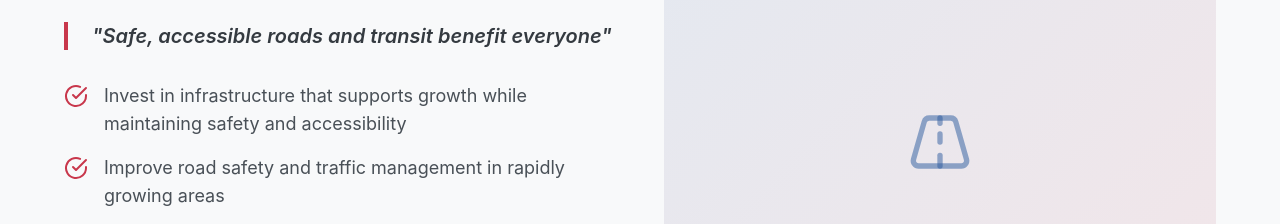
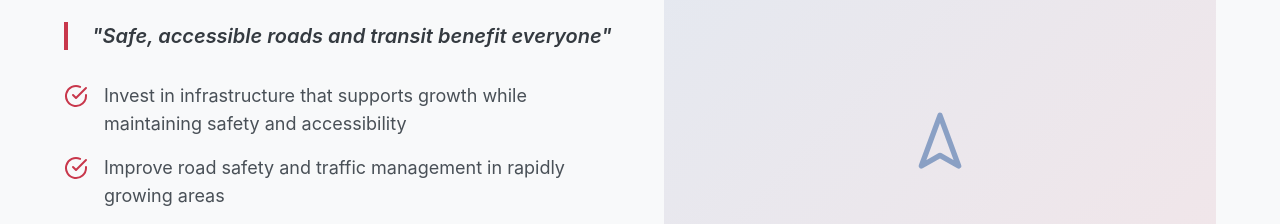
Before and after one commit to fabian-almiron/celeste-johnson, a Next.js app: page /issues in a window 1280 px wide. Shown: the part 2695-2919 px from the top of the page. Built offline with nearby package versions, Linux system fonts and the light colour scheme.

Commit message:
Fix icon imports: rename Home to HomeIcon, replace Road with Navigation2

```diff
--- a/app/issues/page.tsx
+++ b/app/issues/page.tsx
@@ -1,6 +1,6 @@
 import IssueCard from '@/components/IssueCard';
 import { Metadata } from 'next';
-import { Trees, Scale, Home, Road, Users } from 'lucide-react';
+import { Trees, Scale, Home as HomeIcon, Navigation2, Users } from 'lucide-react';
 
 export const metadata: Metadata = {
   title: 'Issues & Priorities | Celeste Johnson for Utah House District 59',
@@ -56,7 +56,7 @@ export default function IssuesPage() {
 
       {/* Issue 3: Affordable Housing */}
       <IssueCard
-        icon={<Home size={64} />}
+        icon={<HomeIcon size={64} />}
         title="Affordable Housing"
         quote="Everyone deserves a place to call home in the community they love"
         points={[
@@ -71,7 +71,7 @@ export default function IssuesPage() {
 
       {/* Issue 4: Transportation & Infrastructure */}
       <IssueCard
-        icon={<Road size={64} />}
+        icon={<Navigation2 size={64} />}
         title="Transportation & Infrastructure"
         quote="Safe, accessible roads and transit benefit everyone"
         points={[
--- a/app/page.tsx
+++ b/app/page.tsx
@@ -2,9 +2,9 @@ import Hero from '@/components/Hero';
 import PriorityCard from '@/components/PriorityCard';
 import NewsletterSignup from '@/components/NewsletterSignup';
 import Link from 'next/link';
-import { Trees, Home, Road, ArrowRight } from 'lucide-react';
+import { Trees, Home as HomeIcon, Navigation2, ArrowRight } from 'lucide-react';
 
-export default function Home() {
+export default function HomePage() {
   return (
     <>
       <Hero />
@@ -67,12 +67,12 @@ export default function Home() {
                 description="Protect our farmland and open spaces from overdevelopment. Preserve the rural character that defines our community and maintains our quality of life."
               />
               <PriorityCard
-                icon={<Home size={48} />}
+                icon={<HomeIcon size={48} />}
                 title="Local Control & Smart Growth"
                 description="Empower local governments to make decisions about their own communities. Resist state overreach and ensure residents have a voice in development."
               />
               <PriorityCard
-                icon={<Road size={48} />}
+                icon={<Navigation2 size={48} />}
                 title="Infrastructure & Housing"
                 description="Support responsible infrastructure investment and diverse housing options that serve working families without sacrificing community character."
               />
```
